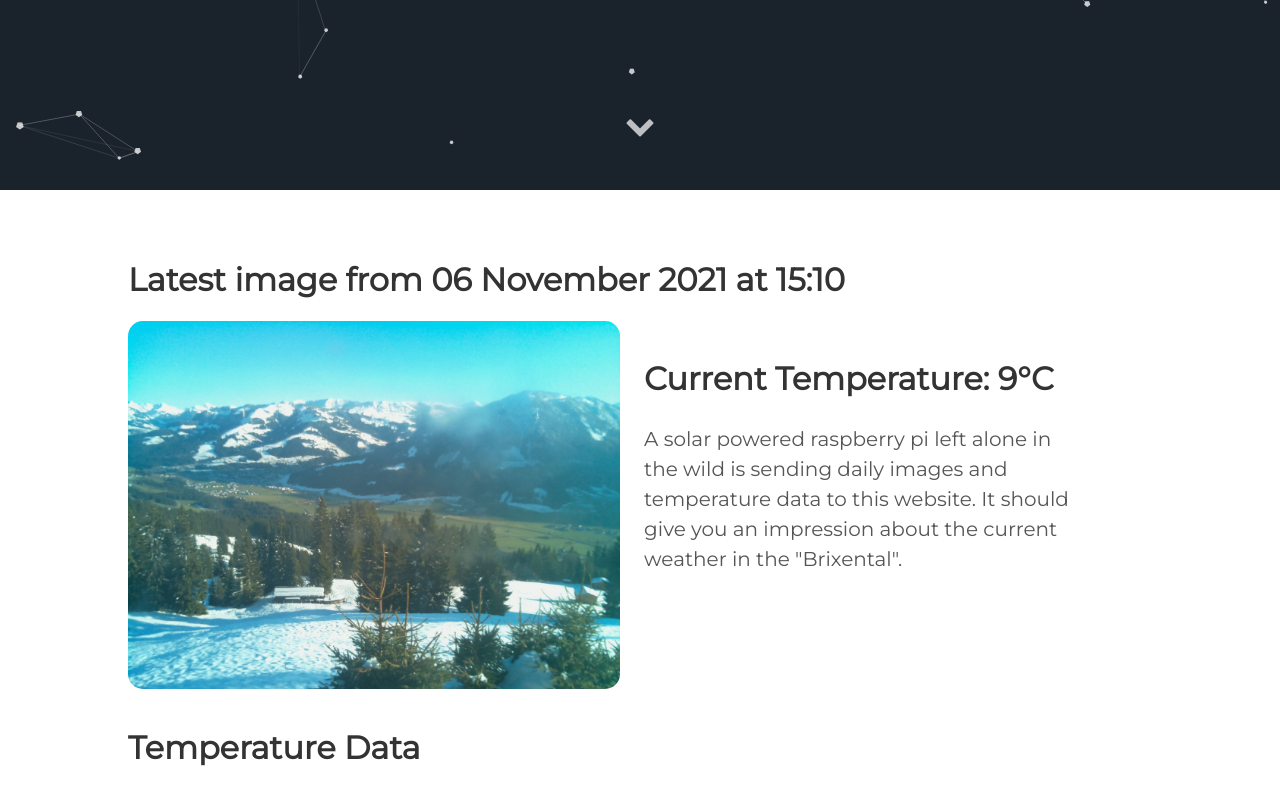
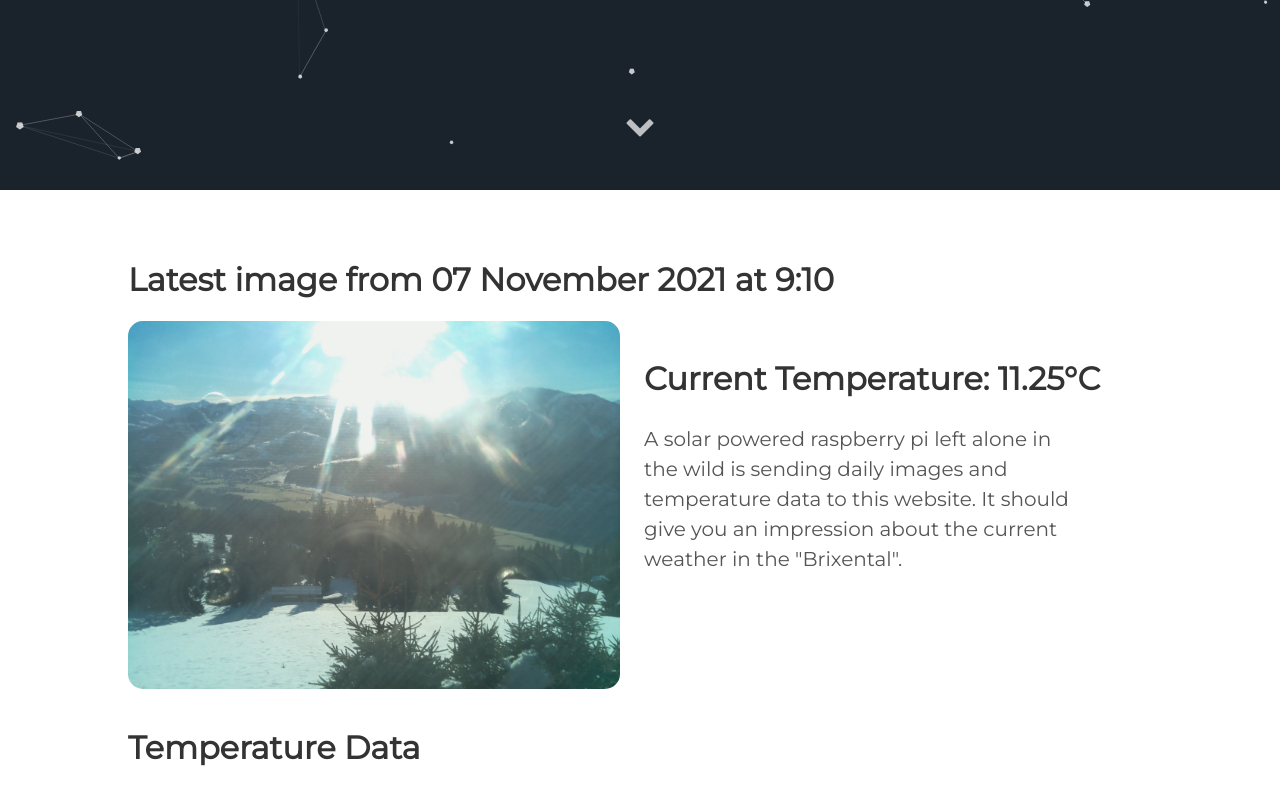
Before and after one commit to vektorious/vektorious.github.io, a Jekyll site: the page built from resources/huette.md, in a window 1280 px wide and 900 px high, scrolled down 710 px. Shown: the top 805 px of the window. Built offline with Jekyll 4.4.1, drawn with Linux system fonts in a browser that asks for light colours.

Commit message:
I'm a bot beep boop

```diff
--- a/resources/huette.md
+++ b/resources/huette.md
@@ -6,13 +6,13 @@ image: '/assets/img/'
 description: 'Live image from the Austrian alps'
 twitter_text: ' '
 ---
-## Latest image from 06 November 2021 at 15:10
+## Latest image from 07 November 2021 at  9:10
 <div class="huette">
   <div class="huette-image">
     <img src="{{ "/assets/img/huette.jpg" | prepend: site.baseurl }}">
   </div>
   <div class="huette-text">
-        <h2>Current Temperature: 9°C</h2>
+        <h2>Current Temperature: 11.25°C</h2>
         <p>A solar powered raspberry pi left alone in the wild is sending daily images and temperature data to this website. It should give you an impression about the current weather in the "Brixental".</p>
 
   </div>
```
Also changed, not shown: rpi-script/2021-11-07_090911.txt (renamed from rpi-script/2021-11-06_150912.txt, +5 -5 lines), rpi-script/huette.md (+2 -2 lines), assets/img/huette.jpg, assets/img/temp_plot.png, rpi-script/temp_plot.png, 1 other file.
